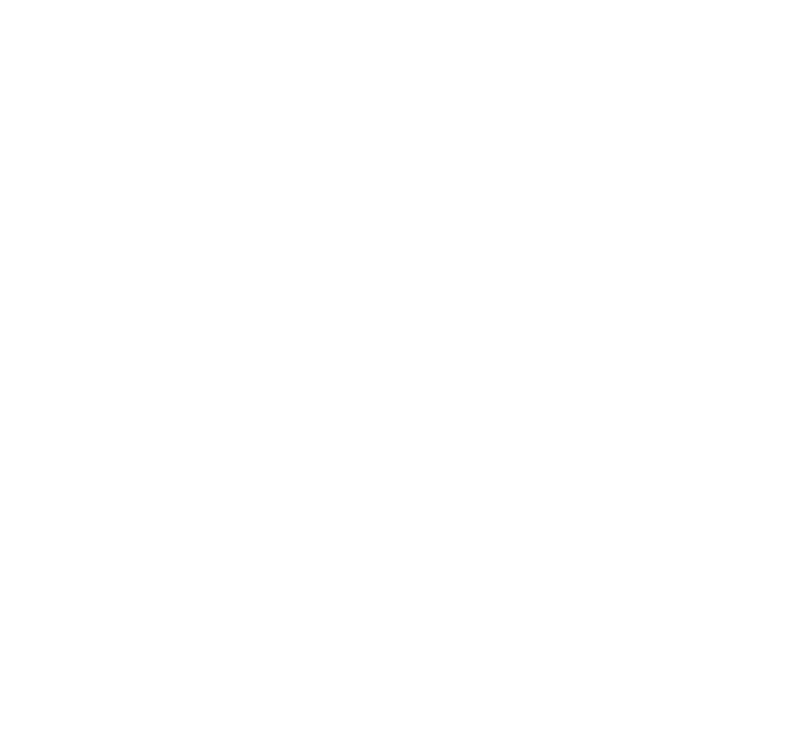
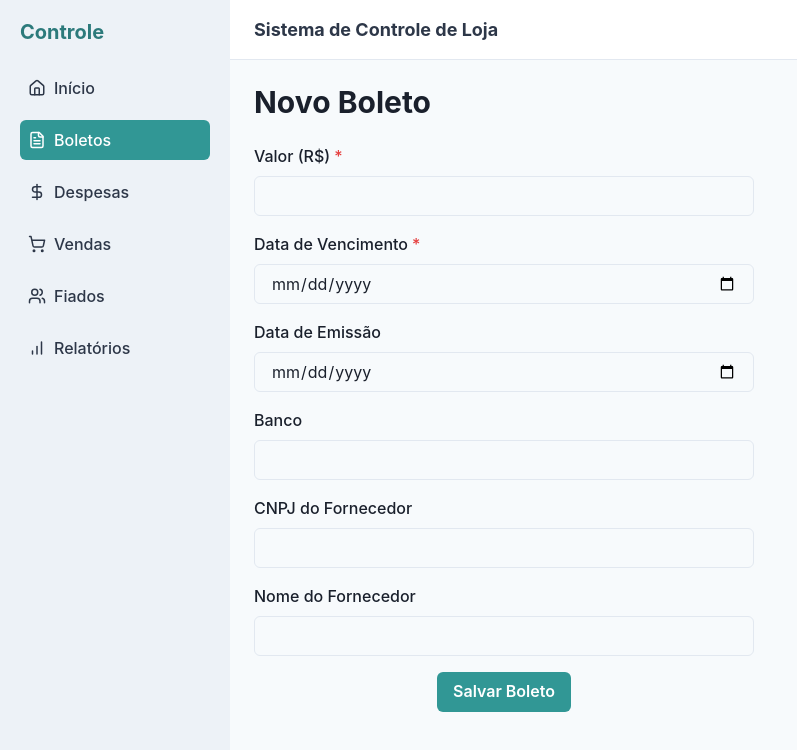
Before and after one commit to Guiaugusto1/Controle_Boletos, a React (Vite) app: page /boletos/novo in a window 1280 px wide. Before the commit this address had no page. Shown: the top 750 px of the page, without its empty margins (0-797 px from the left). Built offline with nearby package versions, Linux system fonts and the light colour scheme.

Commit message:
atualização

```diff
--- /dev/null
+++ b/src/contexts/BoletoContext.jsx
@@ -0,0 +1,21 @@
+import { createContext, useContext, useState } from 'react'
+
+const BoletoContext = createContext()
+
+export function BoletoProvider({ children }) {
+  const [boletos, setBoletos] = useState([])
+
+  const adicionarBoleto = (boleto) => {
+    setBoletos((prev) => [...prev, boleto])
+  }
+
+  return (
+    <BoletoContext.Provider value={{ boletos, adicionarBoleto }}>
+      {children}
+    </BoletoContext.Provider>
+  )
+}
+
+export function useBoletos() {
+  return useContext(BoletoContext)
+}
--- a/src/main.jsx
+++ b/src/main.jsx
@@ -3,11 +3,14 @@
 import App from './App'
 import { ChakraProvider } from '@chakra-ui/react'
 import theme from './theme'
+import { BoletoProvider } from './contexts/BoletoContext'
 
 ReactDOM.createRoot(document.getElementById('root')).render(
   <React.StrictMode>
     <ChakraProvider theme={theme}>
-      <App />
+      <BoletoProvider>
+        <App />
+      </BoletoProvider>
     </ChakraProvider>
   </React.StrictMode>
 )
--- a/src/pages/Boletos.jsx
+++ b/src/pages/Boletos.jsx
@@ -1,16 +1,72 @@
-import { Box, Heading } from '@chakra-ui/react'
-import { Button } from '@chakra-ui/react'
-import { Link } from 'react-router-dom'
-
+import {
+  Box,
+  Heading,
+  Table,
+  Thead,
+  Tbody,
+  Tr,
+  Th,
+  Td,
+  Button,
+  Tag,
+  Link,
+} from '@chakra-ui/react'
+import { Link as RouterLink } from 'react-router-dom'
+import { useBoletos } from '../contexts/BoletoContext'
 
 function Boletos() {
+  const { boletos } = useBoletos()
+
+  const getStatusColor = (status) => {
+    switch (status) {
+      case 'pago':
+        return 'green'
+      case 'pendente':
+        return 'yellow'
+      case 'vencido':
+        return 'red'
+      default:
+        return 'gray'
+    }
+  }
+
   return (
-    <Link to="/boletos/novo">
-  <Button colorScheme="teal" mb={4}>
-    Novo Boleto
-  </Button>
-</Link>
+    <Box>
+      <Heading size="lg" mb={4}>
+        Lista de Boletos
+      </Heading>
 
+      <Link as={RouterLink} to="/boletos/novo">
+        <Button colorScheme="teal" mb={4}>
+          Novo Boleto
+        </Button>
+      </Link>
+
+      <Table variant="simple">
+        <Thead>
+          <Tr>
+            <Th>Fornecedor</Th>
+            <Th>Valor (R$)</Th>
+            <Th>Vencimento</Th>
+            <Th>Status</Th>
+          </Tr>
+        </Thead>
+        <Tbody>
+          {boletos.map((boleto) => (
+            <Tr key={boleto.id}>
+              <Td>{boleto.fornecedor}</Td>
+              <Td>{parseFloat(boleto.valor).toFixed(2)}</Td>
+              <Td>{boleto.vencimento}</Td>
+              <Td>
+                <Tag colorScheme={getStatusColor(boleto.status)}>
+                  {boleto.status.toUpperCase()}
+                </Tag>
+              </Td>
+            </Tr>
+          ))}
+        </Tbody>
+      </Table>
+    </Box>
   )
 }
 
--- a/src/pages/NovoBoleto.jsx
+++ b/src/pages/NovoBoleto.jsx
@@ -0,0 +1,101 @@
+import {
+  Box,
+  Heading,
+  FormControl,
+  FormLabel,
+  Input,
+  VStack,
+  Button,
+  useToast,
+} from '@chakra-ui/react'
+import { useState } from 'react'
+import { useBoletos } from '../contexts/BoletoContext'
+
+function NovoBoleto() {
+  const toast = useToast()
+  const { adicionarBoleto } = useBoletos()
+
+  const [form, setForm] = useState({
+    valor: '',
+    vencimento: '',
+    emissao: '',
+    banco: '',
+    cnpj: '',
+    fornecedor: '',
+  })
+
+  const handleChange = (e) => {
+    const { name, value } = e.target
+    setForm((prev) => ({ ...prev, [name]: value }))
+  }
+
+  const handleSalvar = () => {
+    const novoBoleto = {
+      ...form,
+      id: Date.now(),
+      status: 'pendente',
+    }
+
+    adicionarBoleto(novoBoleto)
+
+    toast({
+      title: 'Boleto salvo com sucesso!',
+      status: 'success',
+      duration: 3000,
+      isClosable: true,
+    })
+
+    setForm({
+      valor: '',
+      vencimento: '',
+      emissao: '',
+      banco: '',
+      cnpj: '',
+      fornecedor: '',
+    })
+  }
+
+  return (
+    <Box>
+      <Heading size="lg" mb={6}>Novo Boleto</Heading>
+
+      <VStack spacing={4} maxW="500px">
+        <FormControl isRequired>
+          <FormLabel>Valor (R$)</FormLabel>
+          <Input type="number" name="valor" value={form.valor} onChange={handleChange} />
+        </FormControl>
+
+        <FormControl isRequired>
+          <FormLabel>Data de Vencimento</FormLabel>
+          <Input type="date" name="vencimento" value={form.vencimento} onChange={handleChange} />
+        </FormControl>
+
+        <FormControl>
+          <FormLabel>Data de Emissão</FormLabel>
+          <Input type="date" name="emissao" value={form.emissao} onChange={handleChange} />
+        </FormControl>
+
+        <FormControl>
+          <FormLabel>Banco</FormLabel>
+          <Input name="banco" value={form.banco} onChange={handleChange} />
+        </FormControl>
+
+        <FormControl>
+          <FormLabel>CNPJ do Fornecedor</FormLabel>
+          <Input name="cnpj" value={form.cnpj} onChange={handleChange} />
+        </FormControl>
+
+        <FormControl>
+          <FormLabel>Nome do Fornecedor</FormLabel>
+          <Input name="fornecedor" value={form.fornecedor} onChange={handleChange} />
+        </FormControl>
+
+        <Button colorScheme="teal" onClick={handleSalvar}>
+          Salvar Boleto
+        </Button>
+      </VStack>
+    </Box>
+  )
+}
+
+export default NovoBoleto
--- a/src/routes.jsx
+++ b/src/routes.jsx
@@ -6,6 +6,7 @@
 import Vendas from './pages/Vendas.jsx'
 import Fiados from './pages/Fiados.jsx'
 import Relatorios from './pages/Relatorios.jsx'
+import NovoBoleto from './pages/NovoBoleto.jsx'
 
 function AppRoutes() {
   return (
@@ -17,6 +18,7 @@
         <Route path="/vendas" element={<Vendas />} />
         <Route path="/fiados" element={<Fiados />} />
         <Route path="/relatorios" element={<Relatorios />} />
+        <Route path="/boletos/novo" element={<NovoBoleto />} />
       </Route>
     </Routes>
   )
```
